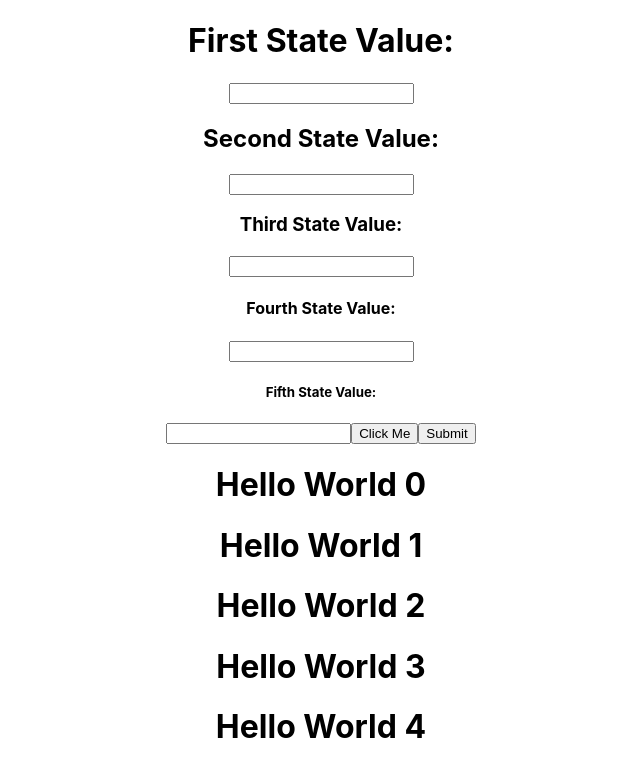
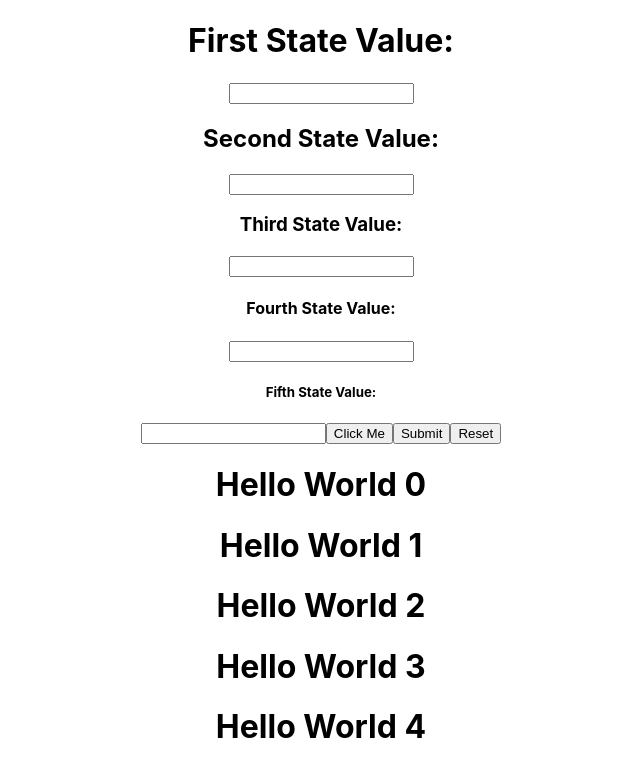
Before and after one commit to 8kbakshi/trial, a React (Create React App) app in the folder my/: page / in a window 1280 px wide. Shown: the top 776 px of the page, without its empty margins (319-959 px from the left). Built offline with nearby package versions, Linux system fonts and the light colour scheme.

Commit message:
Add reset button

```diff
--- a/my/src/App.js
+++ b/my/src/App.js
@@ -37,6 +37,7 @@ const handleChange = (value, setter) => {
       <input type="text" value={fifth} onChange={(e) => setFifth(e.target.value)} />
       <button onClick={chk}>Click Me</button>
       <button onClick={handleSubmit}>Submit</button>
+      <button onClick={handleReset}>Reset</button>
       <div>
         {Array.from({ length: 5 }).map((_, index) => <h1 key={index}>Hello World {index}</h1>)}
       </div>
```
